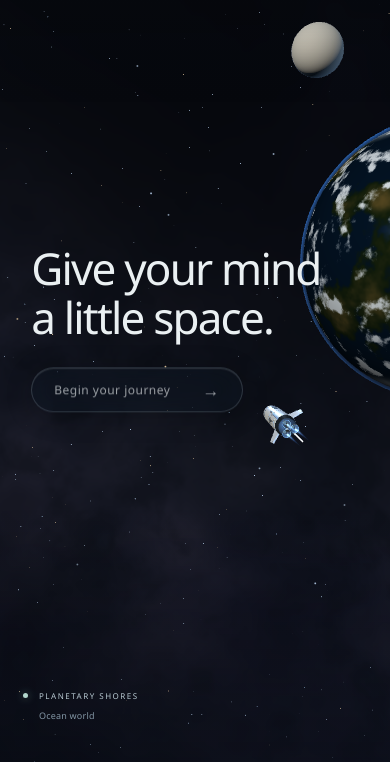
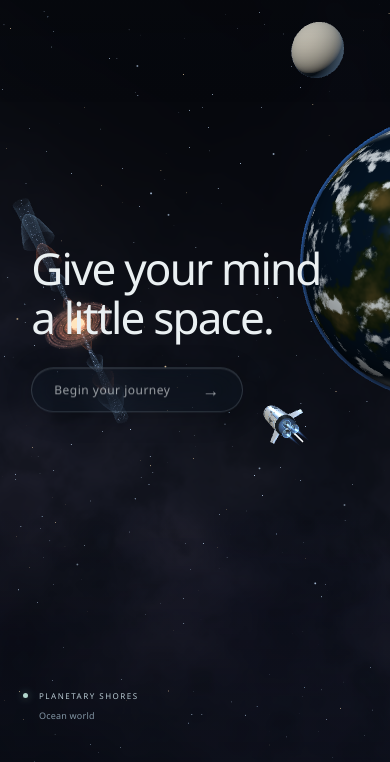
Before and after one commit to Ankit8125/space-drift, a website: page index.html in a window 390 px wide. Shown: the part 82-844 px from the top of the page. Drawn offline with nearby package versions, Linux system fonts and the light colour scheme.

Commit message:
Add detailed celestial systems and balance the universe in every direction

```diff
--- a/catalog/main.js
+++ b/catalog/main.js
@@ -6,6 +6,7 @@ import {noise} from '../src/noise.js';
 const grid=document.querySelector('#catalog');
 const count=document.querySelector('#visible-count');
 const cards=[];
+count.textContent=encounters.length;
 
 const renderer=new THREE.WebGLRenderer({alpha:true,antialias:true,preserveDrawingBuffer:true});
 renderer.setPixelRatio(Math.min(window.devicePixelRatio,2));
@@ -18,7 +19,7 @@ const light=new THREE.DirectionalLight(0xffffff,2.2);light.position.set(-4,5,8);
 const camera=new THREE.PerspectiveCamera(34,320/256,.1,1000);camera.position.set(0,0,260);
 
 function familyLabel(family){
-  return {planet:'Planet',star:'Star',compact:'Stellar remnant',cloud:'Nebula',galaxy:'Galaxy',blackhole:'Black hole',field:'Small body'}[family]||family;
+  return {planet:'Planet',star:'Star',compact:'Stellar remnant',cloud:'Nebula',galaxy:'Galaxy',blackhole:'Black hole',field:'Small body',nursery:'Stellar nursery',assembly:'Galactic system'}[family]||family;
 }
 
 for(const definition of encounters){
--- /dev/null
+++ b/library/bodies/cosmic-systems.js
@@ -0,0 +1,108 @@
+import {seeded} from '../../src/noise.js';
+import {makeHalo,makeBodyResult,bodyVertex} from './materials.js';
+import {buildGalaxy} from './galaxy.js';
+
+// Actual 3D dust and stars give these structures depth from either side.
+function systemParticles(THREE,positions,colors,pointSize,opacity){
+  const geometry=new THREE.BufferGeometry();
+  geometry.setAttribute('position',new THREE.Float32BufferAttribute(positions,3));
+  geometry.setAttribute('color',new THREE.Float32BufferAttribute(colors,3));
+  return new THREE.Points(geometry,new THREE.ShaderMaterial({
+    transparent:true,depthWrite:false,blending:THREE.AdditiveBlending,vertexColors:true,
+    uniforms:{uSize:{value:pointSize},uOpacity:{value:opacity}},
+    vertexShader:'uniform float uSize;varying vec3 vColor;void main(){vColor=color;vec4 p=modelViewMatrix*vec4(position,1.);gl_Position=projectionMatrix*p;gl_PointSize=clamp(uSize*500./max(1.,-p.z),1.,5.);}',
+    fragmentShader:'uniform float uOpacity;varying vec3 vColor;void main(){float r=length(gl_PointCoord-.5)*2.;float glow=exp(-r*r*5.)*(1.-smoothstep(.7,1.,r));gl_FragColor=vec4(vColor,glow*uOpacity);}'
+  }));
+}
+
+export function buildNursery(THREE,noise,d){
+  const group=new THREE.Group(),tilt=new THREE.Group(),r=d.radius,random=seeded(d.seed);
+  group.add(tilt);tilt.rotation.set(.48+(d.seed%11)*.025,0,.3);
+  const starRadius=r*.065;
+  tilt.add(new THREE.Mesh(new THREE.SphereGeometry(starRadius,32,24),new THREE.MeshBasicMaterial({color:0xffe4bc})));
+  tilt.add(makeHalo(THREE,'#ffe0ab',r*.8,1.3));
+  const dustUniforms={uTime:{value:0},uSeed:{value:d.seed%997},uColor:{value:new THREE.Color(d.color)}};
+  const diskMaterial=new THREE.ShaderMaterial({transparent:true,depthWrite:false,side:THREE.DoubleSide,uniforms:dustUniforms,
+    vertexShader:'varying vec3 vLocal;void main(){vLocal=position;gl_Position=projectionMatrix*modelViewMatrix*vec4(position,1.);}',
+    fragmentShader:`${noise} varying vec3 vLocal;uniform float uTime,uSeed;uniform vec3 uColor;
+    void main(){float r=length(vLocal.xy);float a=atan(vLocal.y,vLocal.x);float grain=fbm(vec3(vLocal.xy*19.,uSeed));
+      float bands=.7+.3*sin(r*72.+grain*1.5);float gaps=1.-.91*exp(-pow((r-.43)/.028,2.));
+      gaps*=1.-.88*exp(-pow((r-.68)/.037,2.));gaps*=1.-.7*exp(-pow((r-.84)/.016,2.));
+      float spiral=.78+.22*sin(a*2.-r*13.+uTime*.002);float edge=smoothstep(.09,.15,r)*(1.-smoothstep(.87,1.,r));
+      float density=(.33+.48*grain)*bands*gaps*edge*spiral;
+      vec3 tint=mix(vec3(.28,.32,.39),uColor,exp(-r*1.2));tint+=vec3(.8,.36,.11)*exp(-r*8.);
+      gl_FragColor=vec4(tint*(.7+grain*.7),density*.78);}`});
+  const diskRadius=d.kind===1?r*.34:r;
+  // Three shallow dust sheets plus a flared particle layer preserve an edge-on silhouette.
+  const diskGeometry=new THREE.RingGeometry(.09,1,160,12);
+  for(const layer of [-1,0,1]){
+    const disk=new THREE.Mesh(diskGeometry,diskMaterial);disk.rotation.x=-Math.PI/2;
+    disk.scale.setScalar(diskRadius);disk.position.y=layer*diskRadius*.017;tilt.add(disk);
+  }
+  const dust=[],dustColors=[];
+  for(let i=0;i<2000;i++){
+    const q=.13+random()*.85,a=random()*Math.PI*2;
+    if(Math.abs(q-.43)<.025||Math.abs(q-.68)<.033||Math.abs(q-.84)<.014)continue;
+    dust.push(Math.cos(a)*q*diskRadius,(random()-.5)*diskRadius*(.025+q*q*.09),Math.sin(a)*q*diskRadius);
+    const light=.3+random()*.5;dustColors.push(light,light*.72,light*.49);
+  }
+  tilt.add(systemParticles(THREE,dust,dustColors,.8,.34));
+  if(d.kind===1){
+    const jetPositions=[],jetColors=[];
+    for(const sign of [-1,1]){
+      const jet=new THREE.Mesh(new THREE.CylinderGeometry(r*.07,r*.008,r*1.25,24,1,true),new THREE.ShaderMaterial({
+        transparent:true,depthWrite:false,side:THREE.DoubleSide,blending:THREE.AdditiveBlending,vertexShader:bodyVertex,
+        fragmentShader:'varying vec3 vP,vN,vWorld;void main(){float rim=1.-abs(dot(normalize(vN),normalize(cameraPosition-vWorld)));gl_FragColor=vec4(.48,.69,.83,.045+.06*rim);}'
+      }));jet.position.y=sign*r*.72;if(sign<0)jet.rotation.z=Math.PI;tilt.add(jet);
+      for(let knot=0;knot<4;knot++){
+        const reach=r*(.33+knot*.3),width=r*(.055+knot*.029),profile=[];
+        for(let i=0;i<=24;i++){const u=i/24;profile.push(new THREE.Vector2(width*u,-width*u*u*1.9));}
+        const shell=new THREE.Mesh(new THREE.LatheGeometry(profile,64),new THREE.ShaderMaterial({
+          transparent:true,depthWrite:false,side:THREE.DoubleSide,blending:THREE.AdditiveBlending,
+          uniforms:{uColor:{value:new THREE.Color(knot%2?'#b4cddd':'#dfa07b')},uSeed:{value:knot+d.seed%997}},vertexShader:bodyVertex,
+          fragmentShader:`${noise} varying vec3 vP,vN,vWorld;uniform vec3 uColor;uniform float uSeed;
+          void main(){float texture=fbm(vP*1.7+uSeed);float limb=pow(1.-abs(dot(normalize(vN),normalize(cameraPosition-vWorld))),1.7);gl_FragColor=vec4(uColor,(.035+limb*.3)*(.4+texture*.8));}`
+        }));shell.position.y=sign*reach;if(sign<0)shell.rotation.z=Math.PI;tilt.add(shell);
+      }
+      for(let i=0;i<900;i++){
+        const u=random(),angle=random()*Math.PI*2,width=r*(.007+u*.05)*Math.sqrt(random());
+        jetPositions.push(Math.cos(angle)*width,sign*r*(.12+u*1.25),Math.sin(angle)*width);
+        const light=.45+random()*.4;jetColors.push(light*.75,light*.83,light);
+      }
+    }
+    tilt.add(systemParticles(THREE,jetPositions,jetColors,.7,.35));
+  }
+  return makeBodyResult(group,t=>{dustUniforms.uTime.value=t;});
+}
+
+export function buildGalaxyAssembly(THREE,noise,d){
+  const group=new THREE.Group(),random=seeded(d.seed),parts=[];
+  function member(radius,kind,position,rotation,particles){
+    const galaxy=buildGalaxy(THREE,noise,{...d,radius,kind,particles,seed:Math.floor(random()*4294967295),color:kind===2?'#e0c39a':'#91b8df'});
+    galaxy.group.position.set(...position);galaxy.group.rotation.set(...rotation);group.add(galaxy.group);parts.push(galaxy);
+  }
+  if(d.kind===0){
+    member(d.radius*.43,0,[-d.radius*.28,0,0],[.65,.2,.2],3600);
+    member(d.radius*.29,1,[d.radius*.35,d.radius*.16,-d.radius*.12],[1.15,.4,-.5],2600);
+    const tails=[],colors=[];
+    for(let i=0;i<3400;i++){
+      const arm=i%2,u=random(),angle=u*2.8+(arm?Math.PI:0),radius=d.radius*(.28+u*.83);
+      const scatter=(.025+u*.018)*d.radius;
+      tails.push(Math.cos(angle)*radius+(random()-.5)*scatter,(Math.sin(u*3.+arm)*.17+(random()-.5)*.035)*d.radius,Math.sin(angle)*radius*.52+(random()-.5)*scatter);
+      const light=.38+random()*.55;colors.push(light*.8,light*.85,light);
+    }
+    group.add(systemParticles(THREE,tails,colors,.8,.5));
+    const envelope=makeHalo(THREE,'#819bb7',d.radius*2.7,.16);group.add(envelope);
+  }else{
+    member(d.radius*.21,2,[0,0,0],[.7,0,.15],1600);
+    // A golden-angle distribution prevents accidental stacks of satellite galaxies.
+    for(let i=0;i<13;i++){
+      const angle=i*2.399963,radial=d.radius*Math.sqrt((i+1)/14);
+      member(d.radius*(.055+random()*.06),i%3?2:0,
+        [Math.cos(angle)*radial,Math.sin(angle)*radial*.7,(random()-.5)*d.radius*1.2],
+        [random()*Math.PI,random()*Math.PI,random()*Math.PI],450);
+    }
+    group.add(makeHalo(THREE,'#a7b4c4',d.radius*2.8,.15));
+  }
+  return makeBodyResult(group,t=>{for(const part of parts)part.update(t);});
+}
--- a/library/bodies/galaxy.js
+++ b/library/bodies/galaxy.js
@@ -2,7 +2,7 @@ import {seeded} from '../../src/noise.js';
 import {makeHalo,makeBodyResult} from './materials.js';
 
 export function buildGalaxy(THREE,noise,d){
-  const group=new THREE.Group(),random=seeded(d.seed),count=d.kind===3?1700:6500;
+  const group=new THREE.Group(),random=seeded(d.seed),count=d.particles??(d.kind===3?1700:6500);
   const positions=new Float32Array(count*3),colors=new Float32Array(count*3),sizes=new Float32Array(count);
   const tint=new THREE.Color(d.color);
   for(let i=0;i<count;i++){
--- a/library/catalog.js
+++ b/library/catalog.js
@@ -60,4 +60,8 @@ export const encounters = [
   {id:'elliptical-galaxy',name:'Elliptical galaxy',chapter:'Beyond the Milky Way',family:'galaxy',kind:2,color:'#d6bb8f',radius:105},
   {id:'quasar',name:'Quasar · active galactic nucleus',chapter:'The distant universe',family:'blackhole',color:'#b7d4ff',radius:32,jets:true},
   {id:'supermassive-black-hole',name:'Supermassive black hole',chapter:'The distant universe',family:'blackhole',color:'#ffc182',radius:42},
+  {id:'protoplanetary-disk',name:'Protoplanetary disk',chapter:'Worlds taking shape',family:'nursery',kind:0,color:'#d9a175',radius:85},
+  {id:'herbig-haro',name:'Herbig–Haro stellar jets',chapter:'The first starlight',family:'nursery',kind:1,color:'#e9a082',radius:95},
+  {id:'interacting-galaxies',name:'Interacting galaxies · tidal tails',chapter:'A slow cosmic dance',family:'assembly',kind:0,color:'#b3c8e6',radius:120},
+  {id:'galaxy-cluster',name:'Galaxy cluster',chapter:'Gatherings of galaxies',family:'assembly',kind:1,color:'#ddc9ad',radius:135},
 ];
--- a/library/index.js
+++ b/library/index.js
@@ -6,6 +6,7 @@ import {buildBlackHole} from './bodies/black-hole.js';
 import {buildNebula} from './bodies/nebula.js';
 import {buildGalaxy} from './bodies/galaxy.js';
 import {buildSmallBodies} from './bodies/small-bodies.js';
+import {buildNursery,buildGalaxyAssembly} from './bodies/cosmic-systems.js';
 
 export const vehicles = {rocket: buildRocket};
-export const bodies = {planet:buildPlanet,star:buildStar,compact:buildStar,blackhole:buildBlackHole,cloud:buildNebula,galaxy:buildGalaxy,field:buildSmallBodies};
+export const bodies = {planet:buildPlanet,star:buildStar,compact:buildStar,blackhole:buildBlackHole,cloud:buildNebula,galaxy:buildGalaxy,field:buildSmallBodies,nursery:buildNursery,assembly:buildGalaxyAssembly};
--- a/src/journey.js
+++ b/src/journey.js
@@ -29,7 +29,7 @@ export function encounterAt(index,seed){
   const rng=seeded((seed^Math.imul(index+1,1597334677))>>>0);
   const type=encounters[order[offset]];
   const side=index===0?1:(rng()>.5?1:-1);
-  const diffuse=['galaxy','cloud','field'].includes(type.family);
+  const diffuse=['galaxy','cloud','field','nursery','assembly'].includes(type.family);
   return {...type,index,seed:Math.floor(rng()*4294967295),x:side*(diffuse?type.radius*.45+25:type.radius*1.65+20),y:(index===0?.35:(rng()-.35)*.9)*type.radius,worldZ:-(index*LEG_DISTANCE+185)};
 }
 
--- a/src/universe.js
+++ b/src/universe.js
@@ -5,14 +5,31 @@ import {seeded} from './noise.js';
 export const SECTOR_SIZE=LEG_DISTANCE;
 export const WORLD_VISIBLE_LIMIT=10;
 export const WORLD_RESOURCE_LIMIT=20;
+const sectorOrders=new Map();
+// Shuffle the full catalogue once per spatial block, using the same rule on all axes.
+// At 48 types, each 4 x 4 x 3 block contains every type exactly once.
+function sectorType(x,y,z,seed){
+  const depth=Math.ceil(encounters.length/16),bx=Math.floor(x/4),by=Math.floor(y/4),bz=Math.floor(z/depth);
+  const key=`${seed}:${bx},${by},${bz}`;
+  let order=sectorOrders.get(key);
+  if(!order){
+    const rng=seeded((seed^Math.imul(bx+173,73856093)^Math.imul(by+419,19349663)^Math.imul(bz+823,83492791))>>>0);
+    order=Array.from({length:16*depth},(_,i)=>i%encounters.length);
+    for(let i=order.length-1;i>0;i--){const j=Math.floor(rng()*(i+1));[order[i],order[j]]=[order[j],order[i]];}
+    if(bx===0&&by===0&&bz===0){const ocean=order.indexOf(0);[order[0],order[ocean]]=[order[ocean],order[0]];}
+    if(sectorOrders.size>=96)sectorOrders.delete(sectorOrders.keys().next().value);
+    sectorOrders.set(key,order);
+  }
+  return encounters[order[(x-bx*4)+4*(y-by*4)+16*(z-bz*depth)]];
+}
 export function sectorObject(x,y,z,seed){
   const key=`${x},${y},${z}`;
-  if(x===0&&y===0&&z<=0){
-    const d=encounterAt(-z,seed);
+  if(x===0&&y===0&&z===0){
+    const d=encounterAt(0,seed);
     return {...d,key,position:[d.x,d.y,d.worldZ]};
   }
   const hash=(seed^Math.imul(x+173,73856093)^Math.imul(y+419,19349663)^Math.imul(z+823,83492791))>>>0;
-  const rng=seeded(hash),type=encounters[Math.floor(rng()*encounters.length)];
+  const rng=seeded(hash),type=sectorType(x,y,z,seed);
   return {...type,key,index:key,seed:hash,position:[(x+(rng()-.5)*.3)*SECTOR_SIZE,(y+(rng()-.5)*.3)*SECTOR_SIZE,z*SECTOR_SIZE-185+(rng()-.5)*SECTOR_SIZE*.25]};
 }
 export function nearbyObjects(position,seed){
@@ -26,6 +43,7 @@ export function nearbyObjects(position,seed){
 }
 export function solidBounds(definition,time){
   const d=definition,center=d.position;
+  if(d.family==='nursery')return [{position:center,radius:d.radius*.065}];
   if(!['planet','star','compact','blackhole'].includes(d.family))return [];
   const bounds=[{position:center,radius:d.radius}];
   if(d.moon)bounds.push({position:center.map((v,i)=>v+[-1.1,1.25,.6][i]*d.radius),radius:d.radius*.16});
--- /dev/null
+++ b/tests/celestial-preview.html
@@ -0,0 +1,28 @@
+<!doctype html>
+<html lang="en"><head><meta charset="utf-8"><meta name="viewport" content="width=device-width,initial-scale=1">
+<title>Celestial rendering review</title>
+<style>body{margin:0;background:#070e1c;color:#d8e1ed;font:14px system-ui}main{display:grid;grid-template-columns:1fr 1fr}figure{margin:0;position:relative;border:1px solid #ffffff14}canvas{display:block;width:100%;height:44vh}figcaption{padding:10px 20px}button{position:fixed;right:20px;bottom:8px;z-index:2;padding:10px}</style>
+<script type="importmap">{"imports":{"three":"https://cdn.jsdelivr.net/npm/three@0.185.1/build/three.module.js"}}</script></head>
+<body><main></main><button id="view">View from the other side</button><script type="module">
+import * as THREE from 'three';
+import {encounters} from '../library/catalog.js';
+import {bodies} from '../library/index.js';
+import {noise} from '../src/noise.js';
+const reviews=[];let reverse=false;
+for(const d of encounters.filter(d=>['nursery','assembly'].includes(d.family))){
+  const figure=document.createElement('figure'),canvas=document.createElement('canvas'),label=document.createElement('figcaption');
+  label.textContent=d.name;figure.append(canvas,label);document.querySelector('main').append(figure);
+  const renderer=new THREE.WebGLRenderer({canvas,antialias:true});renderer.setClearColor(0x070e1c);renderer.outputColorSpace=THREE.SRGBColorSpace;
+  const scene=new THREE.Scene(),camera=new THREE.PerspectiveCamera(42,1,.1,2000);
+  const body=bodies[d.family](THREE,noise,{...d,seed:123});scene.add(body.group);
+  const item={id:d.id,renderer,scene,camera,body,radius:d.radius};reviews.push(item);
+}
+function render(){for(const {renderer,scene,camera,body,radius} of reviews){
+  const canvas=renderer.domElement;renderer.setSize(canvas.clientWidth,canvas.clientHeight,false);
+  camera.aspect=canvas.clientWidth/canvas.clientHeight;camera.position.set(reverse?radius*.6:0,radius*.35,(reverse?-1:1)*radius*3.7);camera.lookAt(0,0,0);camera.updateProjectionMatrix();
+  scene.updateMatrixWorld(true);body.group.traverse(o=>{if(o.userData.billboard){const q=new THREE.Quaternion();o.parent.getWorldQuaternion(q).invert();o.quaternion.copy(q).multiply(camera.quaternion);}});
+  body.update(0);renderer.render(scene,camera);
+}}
+document.querySelector('button').onclick=()=>{reverse=!reverse;render();};window.addEventListener('resize',render);render();
+window.__celestialReview={stats:()=>reviews.map(({id,renderer})=>({id,calls:renderer.info.render.calls,geometries:renderer.info.memory.geometries})),dispose:()=>{for(const {body,renderer,scene,camera} of reviews){scene.remove(body.group);body.dispose();renderer.render(scene,camera);}return reviews.map(({renderer})=>renderer.info.memory.geometries);}};
+</script></body></html>
```
Also changed, not shown: about/index.html (+2 -2 lines), catalog/index.html (+1 -1 lines), docs/celestial-reference.md (+11 -2 lines), docs/perf-notes.md (+3 -1 lines), tests/flight-checks.mjs (+12 -0 lines), tests/flight-review.md (+6 -0 lines), tests/journey-checks.mjs (+1 -1 lines), README.md.
